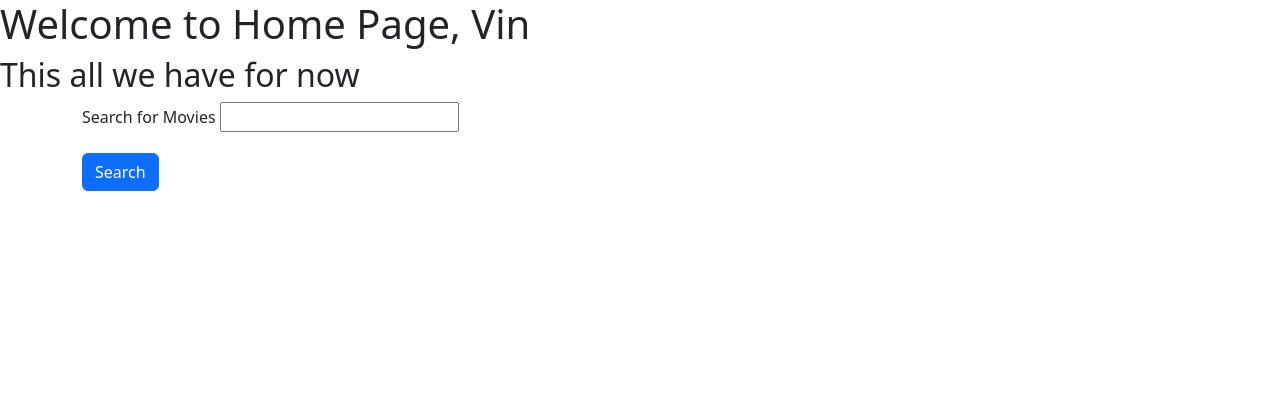
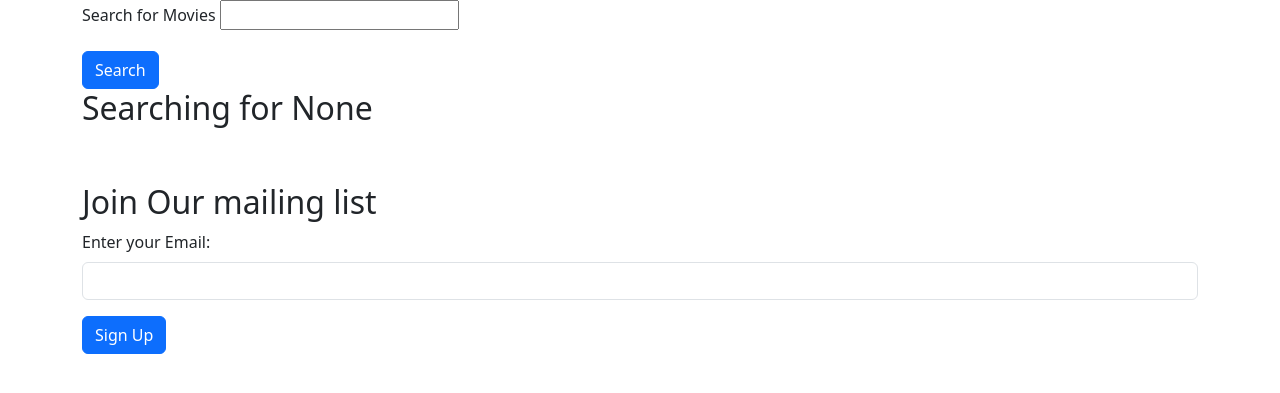
Before and after one commit to NjugunaKelvin/Film-Review-Pro, a Django app: page / in a window 1280 px wide. Shown: the top 393 px of the page. Run offline with Django 5.2, Linux system fonts and the light colour scheme.

Commit message:
views and urls

```diff
--- a/FILM_REVIEW/urls.py
+++ b/FILM_REVIEW/urls.py
@@ -20,6 +20,7 @@
 
 urlpatterns = [
     path('admin/', admin.site.urls),
-    path('', movieViews.home),
-    path('about/',movieViews.about)
+    path('', movieViews.home, name='home'),
+    path('about/',movieViews.about),
+    path('signup/',movieViews.signup, name='signup')
 ]
--- a/movies/templates/home.html
+++ b/movies/templates/home.html
@@ -5,9 +5,6 @@
     <link href="https://cdn.jsdelivr.net/npm/bootstrap@5.3.3/dist/css/bootstrap.min.css" rel="stylesheet" integrity="sha384-QWTKZyjpPEjISv5WaRU9OFeRpok6YctnYmDr5pNlyT2bRjXh0JMhjY6hW+ALEwIH" crossorigin="anonymous">
 </head>
 <body>
-    <h1>Welcome to Home Page, {{ name }}</h1>
-    <h2>This all we have for now</h2>
-
     <div class="container">
         <form action="">
             <div class="mb-3">
@@ -18,6 +15,21 @@
                 Search
             </button>
         </form>
+        <h2>
+        Searching for {{ searchTerm }}
+        </h2>
+        <br><br>
+        <h2>Join Our mailing list</h2>
+        <form action="{% url 'signup' %}">
+            <div class="mb-3">
+                <label for="email" class="form-label">
+                    Enter your Email:
+                </label>
+                <input type="email" class="form-control" name="email">
+            </div>
+            <button type="submit" class="btn btn-primary">Sign Up</button>
+        </form>
+
     </div>
 </body>
 </html>
--- a/movies/views.py
+++ b/movies/views.py
@@ -2,8 +2,13 @@
 from django.http import HttpResponse
 
 def home(request):
-    return render(request, 'home.html', {'name' : 'Vin'})
+    searchTerm = request.GET.get('searchMovie')
+    return render(request, 'home.html', {'searchTerm' : searchTerm})
 
 
 def about(request):
     return HttpResponse('<h1>About Page<h1>')
+
+def signup(request):
+    email = request.GET.get('email')
+    return render(request, 'signup.html', {'email' : email})
```
Also changed, not shown: movies/templates/signup.html (added, +15 -0 lines).
